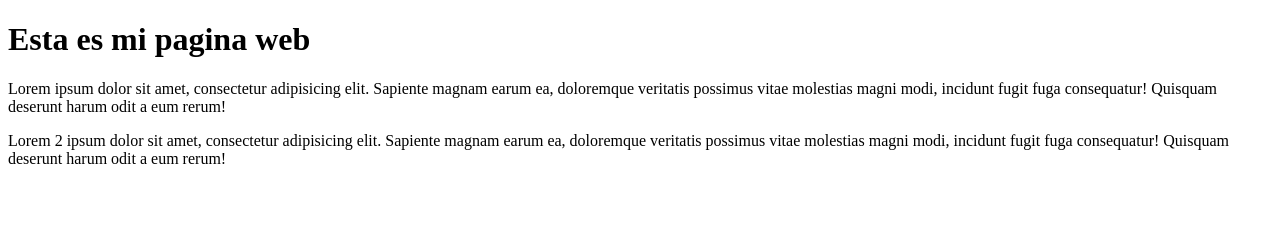
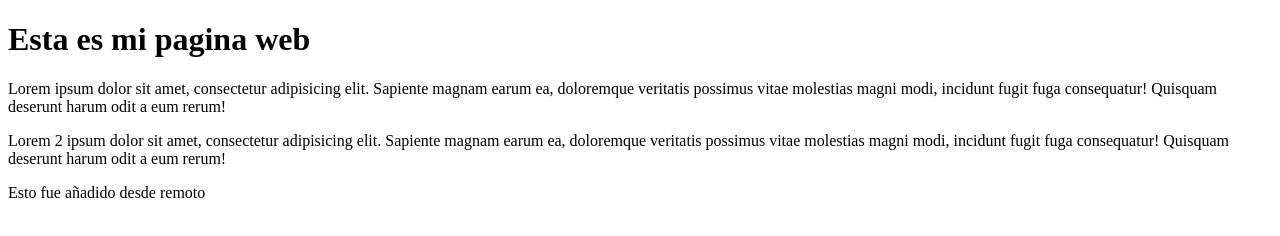
Before and after one commit to jeancrojas/test, a plain HTML site: page index.html in a window 1280 px wide. Drawn offline with Linux system fonts and the light colour scheme.

Commit message:
Se añade nueva linea remoto
Se añade nueva linea remoto

```diff
--- a/index.html
+++ b/index.html
@@ -9,5 +9,6 @@
 
    <p>Lorem ipsum dolor sit amet, consectetur adipisicing elit. Sapiente magnam earum ea, doloremque veritatis possimus vitae molestias magni modi, incidunt fugit fuga consequatur! Quisquam deserunt harum odit a eum rerum!</p>
     <p>Lorem 2 ipsum dolor sit amet, consectetur adipisicing elit. Sapiente magnam earum ea, doloremque veritatis possimus vitae molestias magni modi, incidunt fugit fuga consequatur! Quisquam deserunt harum odit a eum rerum!</p>
+    <p>Esto fue añadido desde remoto</p>
 </body>
 </html>
```
